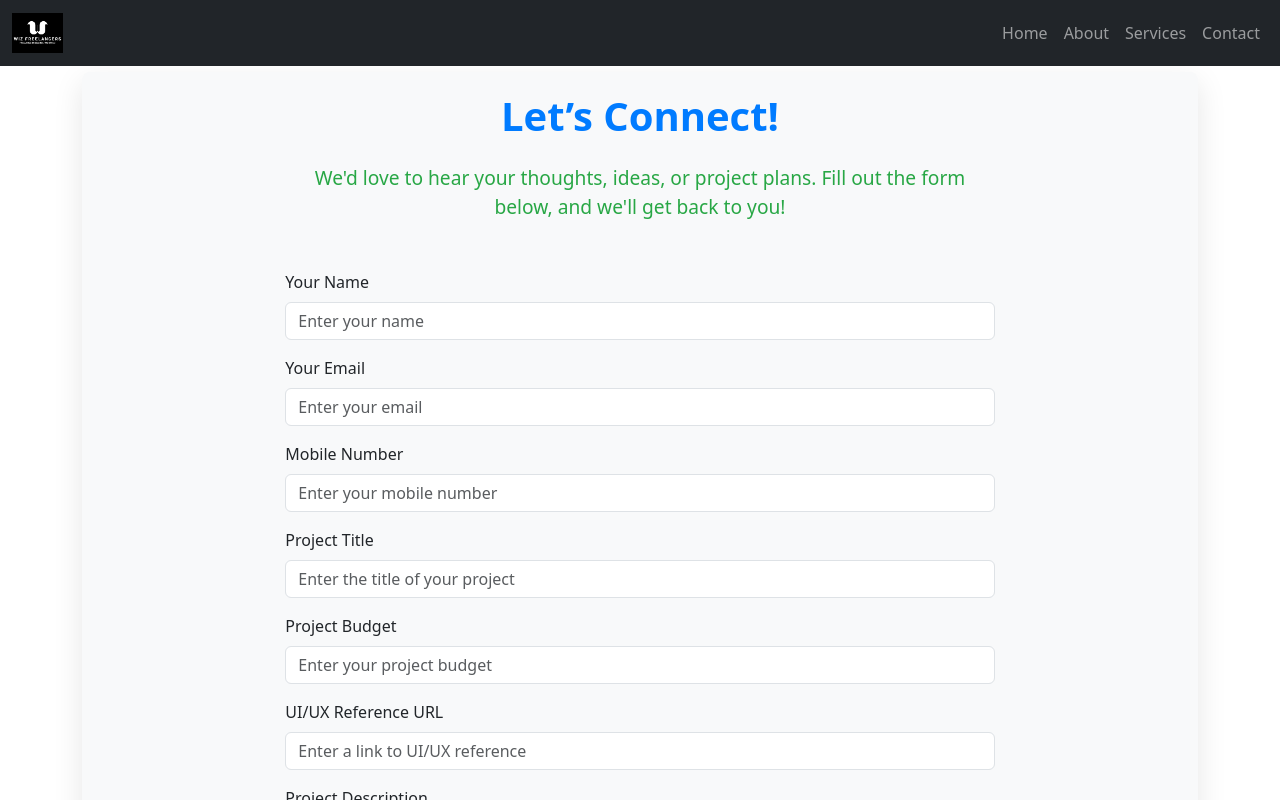
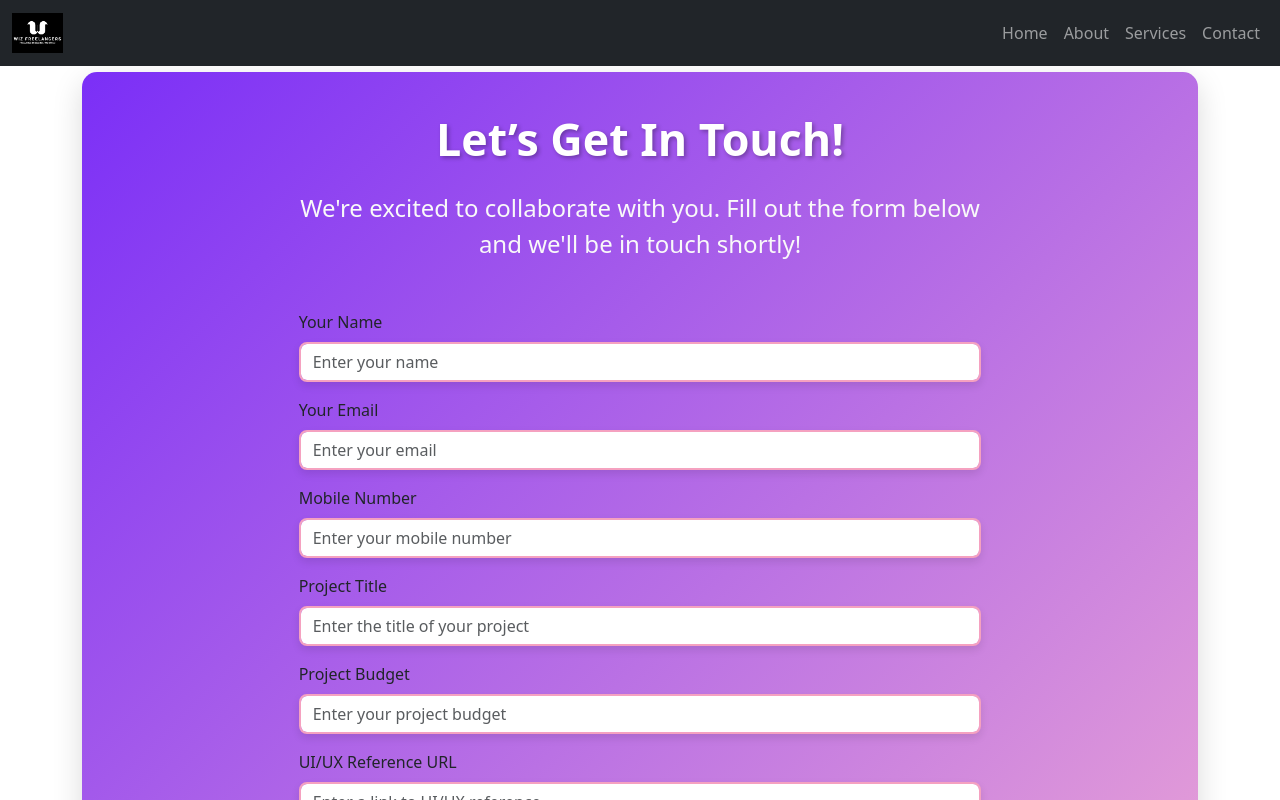
Before and after one commit to wiz-freelancers/wizfreelancers, a React (Create React App) app in the folder wiz/: page /contact in a window 1280 px wide. Built offline with nearby package versions, Linux system fonts and the light colour scheme.

Commit message:
first commit

```diff
--- a/wiz/src/components/Contact.css
+++ b/wiz/src/components/Contact.css
@@ -1,42 +1,76 @@
 .contact-container {
-    background-color: #f8f9fa;
-    border-radius: 8px;
-    padding: 20px;
-    box-shadow: 0px 10px 30px rgba(0, 0, 0, 0.1);
+    background: linear-gradient(135deg, #7b2ff7, #f9b3d1); /* Gradient background */
+    border-radius: 15px;
+    padding: 40px;
+    box-shadow: 0px 10px 30px rgba(0, 0, 0, 0.15);
   }
 
   .contact-title {
-    font-size: 2.5rem;
+    font-size: 2.8rem;
     font-weight: bold;
-    color: #007bff;
+    color: white;
+    text-shadow: 2px 2px 4px rgba(0, 0, 0, 0.3);
   }
 
   .contact-subtitle {
-    font-size: 1.2rem;
-    color: #28a745;
+    font-size: 1.5rem;
+    color: #f9f9f9;
+    font-weight: 400;
+    margin-bottom: 40px;
   }
 
   .submit-btn {
-    background-color: #28a745;
+    background-color: #ff7eb9;
     border: none;
     font-size: 1.2rem;
-    padding: 10px 20px;
-    border-radius: 5px;
-    transition: background-color 0.3s ease;
+    padding: 15px 30px;
+    border-radius: 50px;
+    transition: background-color 0.3s ease, transform 0.2s ease;
   }
 
   .submit-btn:hover {
-    background-color: #218838;
+    background-color: #ff3585;
+    transform: translateY(-5px);
+  }
+
+  .custom-input {
+    border-radius: 8px;
+    border: 2px solid #f5a1c0;
+    box-shadow: 0 4px 8px rgba(0, 0, 0, 0.1);
+    transition: border-color 0.3s ease;
+  }
+
+  .custom-input:focus {
+    border-color: #ff7eb9;
+    box-shadow: 0 0 8px rgba(255, 126, 185, 0.7);
   }
 
   .modal-content {
     border-radius: 10px;
+    background-color: #ffffff;
+    padding: 20px;
+  }
+
+  .modal-header {
+    background-color: #ff7eb9;
+    color: white;
+    border-radius: 10px;
+    text-align: center;
+  }
+
+  .modal-title {
+    font-size: 1.8rem;
+    font-weight: bold;
   }
 
   .modal-body {
+    text-align: center;
     font-size: 1.2rem;
-    text-align: center;
-    color: #5a6268;
+    color: #555;
+  }
+
+  .modal-footer {
+    background-color: #f1f1f1;
   }
 
   .modal-footer .btn-success {
@@ -44,3 +78,7 @@
     border: none;
     padding: 10px 20px;
   }
+
+  .modal-footer .btn-success:hover {
+    background-color: #218838;
+  }
--- a/wiz/src/components/Contact.jsx
+++ b/wiz/src/components/Contact.jsx
@@ -1,7 +1,7 @@
 import React, { useState } from 'react';
 import 'bootstrap/dist/css/bootstrap.min.css';
 import emailjs from 'emailjs-com';
-import './Contact.css'; // External CSS for additional styling
+import './Contact.css';  // External CSS for additional styling
 
 const Contact = () => {
   const [formData, setFormData] = useState({
@@ -61,8 +61,8 @@ const Contact = () => {
     <div className="contact-container container mt-5">
       <div className="row">
         <div className="col-md-8 mx-auto">
-          <h1 className="text-center mb-4 contact-title">Let’s Connect!</h1>
-          <p className="text-center mb-5 contact-subtitle">We'd love to hear your thoughts, ideas, or project plans. Fill out the form below, and we'll get back to you!</p>
+          <h1 className="text-center mb-4 contact-title">Let’s Get In Touch!</h1>
+          <p className="text-center mb-5 contact-subtitle">We're excited to collaborate with you. Fill out the form below and we'll be in touch shortly!</p>
 
           <form onSubmit={handleSubmit}>
             {[
@@ -86,7 +86,7 @@ const Contact = () => {
                 <label htmlFor={id} className="form-label">{label}</label>
                 {type === 'textarea' ? (
                   <textarea
-                    className="form-control"
+                    className="form-control custom-input"
                     id={id}
                     name={id}
                     value={formData[id]}
@@ -98,7 +98,7 @@ const Contact = () => {
                 ) : (
                   <input
                     type={type}
-                    className="form-control"
+                    className="form-control custom-input"
                     id={id}
                     name={id}
                     value={formData[id]}
@@ -123,16 +123,16 @@ const Contact = () => {
         <div className="modal fade show" tabIndex="-1" style={{ display: 'block' }} role="dialog">
           <div className="modal-dialog" role="document">
             <div className="modal-content">
-              <div className="modal-header" style={{ backgroundColor: '#28a745', color: 'white' }}>
-                <h5 className="modal-title">Hooray!</h5>
+              <div className="modal-header">
+                <h5 className="modal-title">Awesome! 🎉</h5>
                 <button type="button" className="close" onClick={() => setShowModal(false)} aria-label="Close">
                   <span aria-hidden="true">&times;</span>
                 </button>
               </div>
-              <div className="modal-body" style={{ backgroundColor: '#f4f7f6' }}>
-                <p>Your message has been successfully sent. We will get back to you shortly. Thank you for reaching out!</p>
+              <div className="modal-body">
+                <p className="modal-text">Your message has been successfully received! We're thrilled to collaborate with you. Expect an email response soon!</p>
               </div>
-              <div className="modal-footer" style={{ backgroundColor: '#f8f9fa' }}>
+              <div className="modal-footer">
                 <button type="button" className="btn btn-success" onClick={() => setShowModal(false)}>Close</button>
               </div>
             </div>
```
